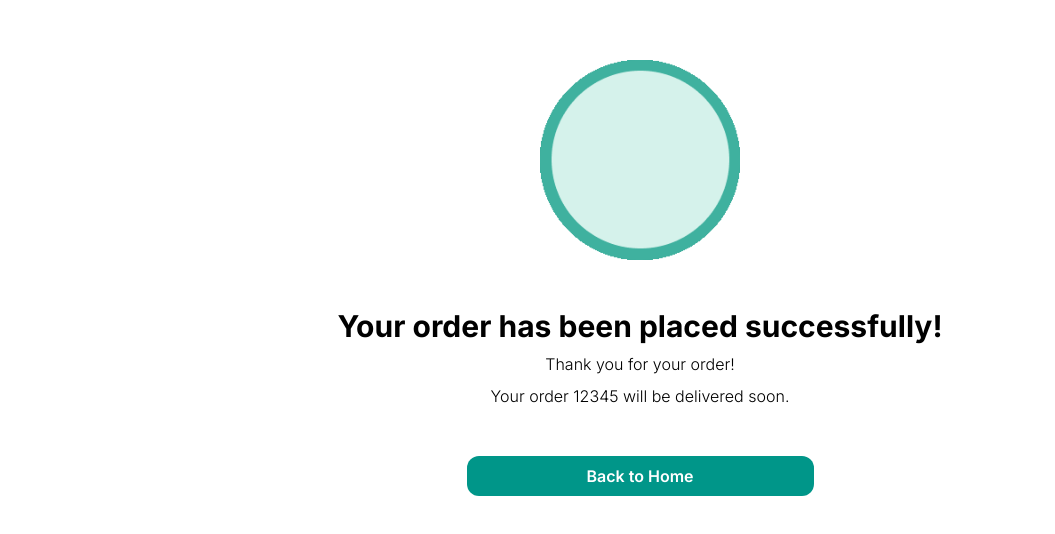
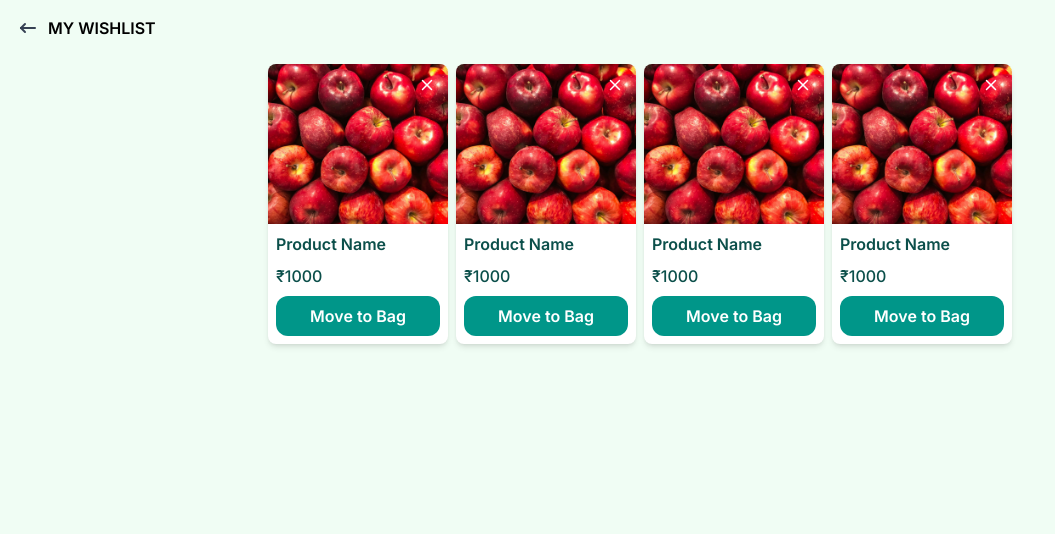
Before and after one commit to MOHDNEHALKHAN/Kissankart, a React (Vite) app: page / in a window 1280 px wide. Shown: the top 534 px of the page, without its empty margins (0-1055 px from the left). Built offline with nearby package versions, Linux system fonts and the light colour scheme; a web font is replaced by a local one.

Commit message:
Coded the Order Failed page & Wishlist page with wishlist card

```diff
--- a/src/App.jsx
+++ b/src/App.jsx
@@ -1,11 +1,11 @@
 import React from 'react'
 import OrderPage from './pages/buyer/CheckoutPage'
-import OrderSuccess from './pages/buyer/OrderSuccess'
+import Whislist from './pages/buyer/WishlistPage'
 
 function App() {
   return (
 
-   <OrderSuccess/>
+   <Whislist/>
 
   )
 }
--- a/src/components/index.js
+++ b/src/components/index.js
@@ -7,6 +7,7 @@ import ProductCard from './shared/ProductCard'
 import ProfileOption from './shared/ProfileOption'
 import OrderCard from './shared/OrderCard'
 import CartItem from './shared/CartItem'
+import WishlistCard from './shared/WishlistCard'
 
 export {
     Button,
@@ -17,5 +18,6 @@ export {
     ProductCard,
     ProfileOption,
     OrderCard,
-    CartItem
+    CartItem,
+    WishlistCard
 }
--- /dev/null
+++ b/src/components/shared/WishlistCard.jsx
@@ -0,0 +1,46 @@
+import React from 'react'
+import {Button} from '../index'
+import img from '../../assets/apple.jpg'
+
+function WishlistCard() {
+
+const productname = "Product Name";
+const productprice = "₹1000";
+
+  return (
+    <div className='w-45 h-70 bg-white shadow-md rounded-lg  flex flex-col'>
+
+<div className="relative">
+        <img className='w-full h-40 object-cover rounded-t-lg' src={img} alt={productname} />
+        <button
+
+          className="absolute top-2 right-2 bg-transparent p-1 rounded-full shadow hover:bg-red-100 transition"
+        >
+          <svg
+            xmlns="http://www.w3.org/2000/svg"
+            width="18"
+            height="18"
+            viewBox="0 0 24 24"
+            fill="none"
+            stroke="currentColor"
+            strokeWidth="2"
+            strokeLinecap="round"
+            strokeLinejoin="round"
+            className='text-white'
+          >
+            <path stroke="none" d="M0 0h24v24H0z" fill="none"/>
+            <path d="M18 6L6 18" />
+            <path d="M6 6l12 12" />
+          </svg>
+        </button>
+      </div>
+<div className='p-2 flex flex-col gap-2'>
+<h3 className='font-inter font-semibold text-teal-900'>{productname}</h3>
+<p className='font-inter font-medium text-teal-900'>{productprice}</p>
+<Button className='w-full items-center bg-teal-600 text-white'>Move to Bag</Button>
+</div>
+    </div>
+  )
+}
+
+export default WishlistCard
--- /dev/null
+++ b/src/pages/buyer/OrderFailed.jsx
@@ -0,0 +1,22 @@
+import React from 'react'
+import {Button} from '../../components/index'
+import cross from '../../assets/Cross.svg'
+
+function OrderFailed() {
+  return (
+    <div className="bg-white flex flex-col items-center h-screen">
+<div className='mt-15 mb-6'>
+  <img className="w-[200px]" src={cross} alt="" />
+</div>
+<div className='flex flex-col items-center justify-center gap-2 mt-6 mb-12 mx-4'>
+    <h3 className='font-inter font-bold text-3xl tx-teal-900 text-center mx-10'>Your payment was not successful</h3>
+    <p className='font-inter font-light text-md tx-teal-900 text-center text-wrap mx-10'>We could not process your payment. Please try again</p>
+</div>
+
+    <Button className='bg-teal-600 text-white px-30'>Try Again</Button>
+
+    </div>
+  )
+}
+
+export default OrderFailed
--- a/src/pages/buyer/WishlistPage.jsx
+++ b/src/pages/buyer/WishlistPage.jsx
@@ -0,0 +1,39 @@
+import React from 'react'
+import { WishlistCard } from '../../components/index';
+
+function WishlistPage() {
+  return (
+    <div className="relative bg-green-50 flex flex-col  h-screen overflow-hidden w-full">
+      <div className="flex flex-col">
+        <div className="flex flex-row mt-4 gap-2 mx-4">
+          <svg
+            xmlns="http://www.w3.org/2000/svg"
+            width="24"
+            height="24"
+            viewBox="0 0 24 24"
+            fill="none"
+            stroke="currentColor"
+            strokeWidth="2"
+            strokeLinecap="round"
+            strokeLinejoin="round"
+            className="icon icon-tabler icons-tabler-outline icon-tabler-arrow-narrow-left text-gray-700 cursor-pointer"
+          >
+            <path stroke="none" d="M0 0h24v24H0z" fill="none" />
+            <path d="M5 12l14 0" />
+            <path d="M5 12l4 4" />
+            <path d="M5 12l4 -4" />
+          </svg>
+          <h3 className="font-inter font-semibold">MY WISHLIST</h3>
+        </div>
+        <div className="AllWishlists flex flex-wrap flex-row gap-2 mx-2 my-6 justify-center">
+<WishlistCard/>
+<WishlistCard/>
+<WishlistCard/>
+<WishlistCard/>
+        </div>
+      </div>
+    </div>
+  );
+}
+
+export default WishlistPage
```
Also changed, not shown: src/assets/Cross.svg (added).
